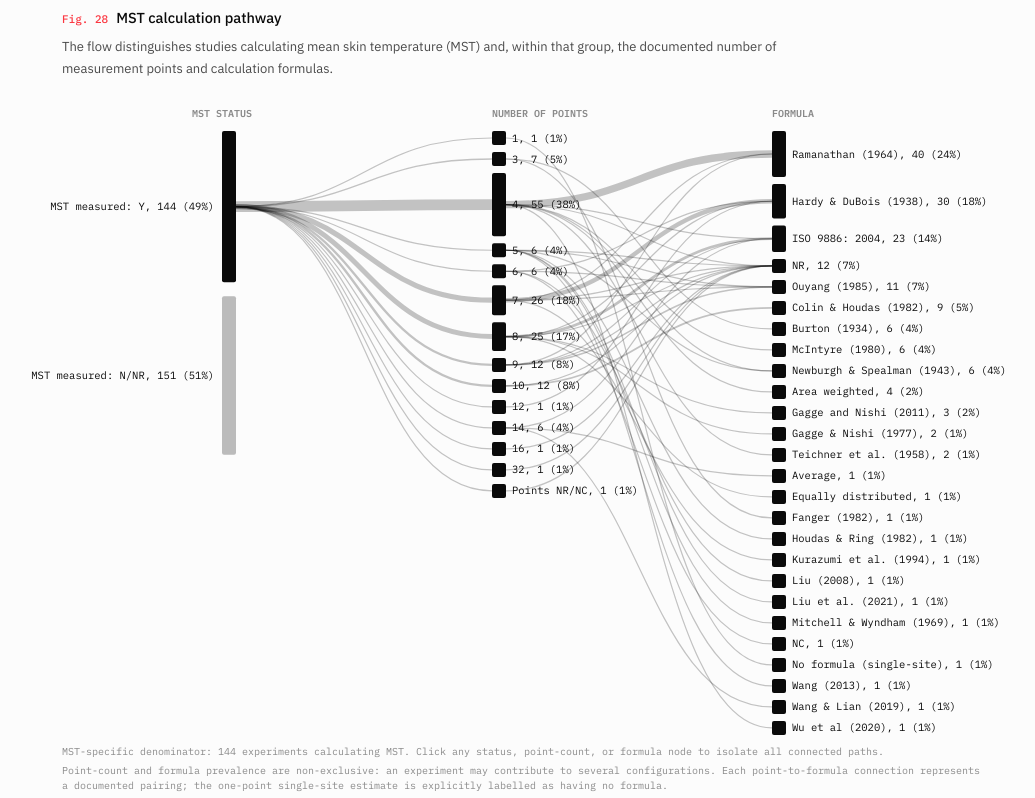
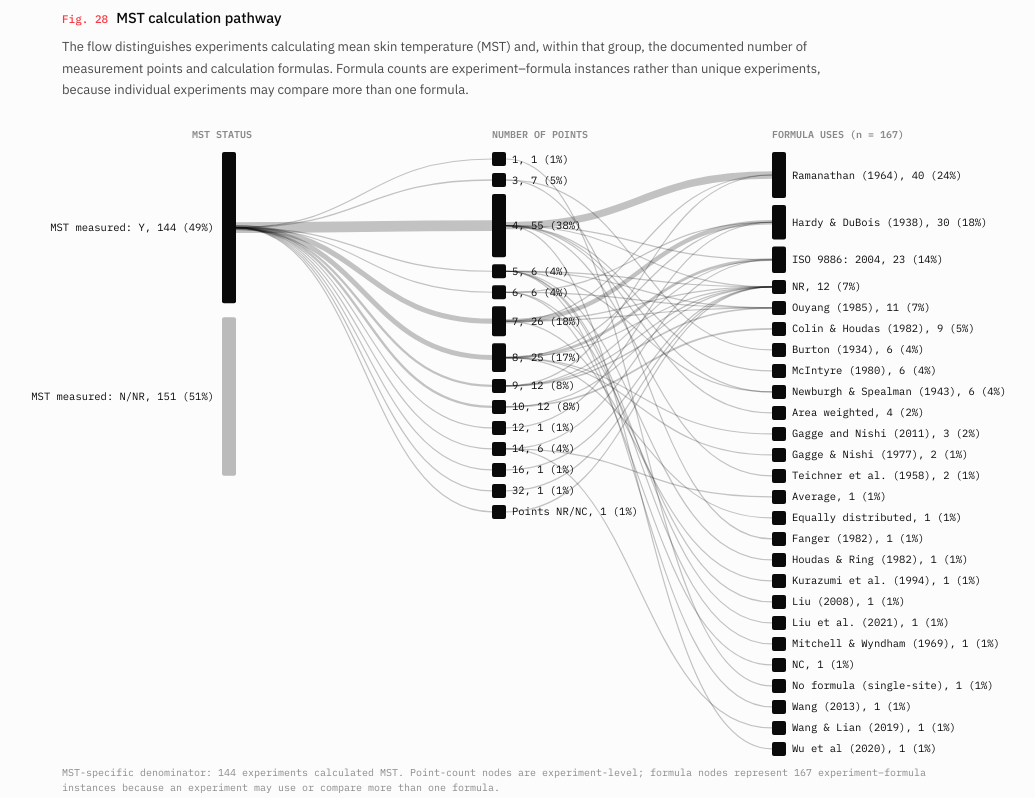
Before and after one commit to bilgekobas/indoor-thermal-physiology-metadata-atlas, a React (Vite) app: page /body in a window 1280 px wide. Shown: the part 9500-10298 px from the top of the page, without its empty margins (234-1269 px from the left). Built offline with nearby package versions, Linux system fonts and the light colour scheme.

Commit message:
Clarify MST formula-instance denominator

```diff
--- a/src/pages/ChapterBody.jsx
+++ b/src/pages/ChapterBody.jsx
@@ -7,6 +7,7 @@ import CooccurrenceMatrix from '../components/CooccurrenceMatrix.jsx'
 import BodySiteMap from '../components/BodySiteMap.jsx'
 import OverallByPeriod, { PeriodHeatmap } from '../components/OverallByPeriod.jsx'
 import { useTooltip, TooltipPortal } from '../components/Tooltip.jsx'
+import { CodeChip } from '../components/CodeChip.jsx'
 
 function SensorEvolutionToggle({ signals, evoData, periods }) {
   const [activeSignal, setActiveSignal] = useState(signals[0] || '')
@@ -481,6 +482,8 @@ function MstSankey({ mst, totalExperiments }) {
   // counted under each, so this can sum to more than yCount (see footnote).
   const formulaTotals = Object.fromEntries(mst.formula_totals.map((r) => [r.formula, r.count]))
   const formulas = Object.entries(formulaTotals).map(([name, total]) => ({ name, total })).sort((a, b) => b.total - a.total)
+  const formulaInstanceTotal = Object.values(formulaTotals).reduce((a, v) => a + v, 0) || 1
+  const formulaNrTotal = formulaTotals.NR || 0
 
   const pointFormulaLinks = mst.point_formula_links.map((r) => ({ point: String(r.pt_label), formula: r.formula, count: r.count }))
 
@@ -543,10 +546,14 @@ function MstSankey({ mst, totalExperiments }) {
     const pct = denom ? (n.total / denom) * 100 : 0
     const displayName = type === 'point' ? pointLabel(n.name) : n.name
     const label = `${displayName}, ${n.total} (${pct.toFixed(0)}%)`
+    const unit = type === 'formula' ? 'formula instances' : 'experiments'
+    const denominatorLabel = type === 'formula'
+      ? `${formulaInstanceTotal} formula instances, including NR`
+      : 'the parent experiment group'
     return (
       <g key={`${type}-${n.name}`} className="cursor-pointer" style={{ opacity: isOn ? 1 : 0.18 }}
         onClick={() => setSelected(selected?.type === type && selected.name === n.name ? null : { type, name: n.name })}
-        onMouseEnter={(e) => showTip(e, `${displayName}: ${n.total} studies${type !== 'status' ? ` (${pct.toFixed(1)}% of parent denominator)` : ''}. Click to isolate connected paths.`)} onMouseMove={moveTip} onMouseLeave={hideTip}>
+        onMouseEnter={(e) => showTip(e, `${displayName}: ${n.total} ${unit}${type !== 'status' ? ` (${pct.toFixed(1)}% of ${denominatorLabel})` : ''}. Click to isolate connected paths.`)} onMouseMove={moveTip} onMouseLeave={hideTip}>
         <rect x={n.x} y={n.y} width={14} height={n.h} rx={2} fill={color} />
         <text x={type === 'status' ? n.x - 8 : n.x + 20} y={n.y + n.h / 2 + 3.5} fontSize={10.5} fill="#0A0A0A" textAnchor={type === 'status' ? 'end' : 'start'}>{label}</text>
       </g>
@@ -559,7 +566,7 @@ function MstSankey({ mst, totalExperiments }) {
       <svg width={980} height={H + 24} className="font-data block overflow-visible">
         <text x={160} y={12} fontSize={10} fill="#8A8A8A" fontWeight="600" textAnchor="middle">MST STATUS</text>
         <text x={430} y={12} fontSize={10} fill="#8A8A8A" fontWeight="600">NUMBER OF POINTS</text>
-        <text x={710} y={12} fontSize={10} fill="#8A8A8A" fontWeight="600">FORMULA</text>
+        <text x={710} y={12} fontSize={10} fill="#8A8A8A" fontWeight="600">FORMULA USES (n = {formulaInstanceTotal})</text>
         {links.map((l, i) => (
           <path key={i} d={pathFor(l)} fill="none" stroke={l.color} strokeWidth={Math.max(1.2, (l.count / maxFlow) * 30)} opacity={connected(l) ? 0.24 : 0.035}
             onMouseEnter={(e) => showTip(e, `${l.kind === 'ypoint' ? 'MST measured Y → ' + pointLabel(l.point) : pointLabel(l.point) + ' points → ' + l.formula}: ${l.count} studies`)} onMouseMove={moveTip} onMouseLeave={hideTip} />
@@ -567,10 +574,10 @@ function MstSankey({ mst, totalExperiments }) {
         {node(yNode, 'status', '#0A0A0A', yCount + nonYCount)}
         {node(nonYNode, 'status', '#BBBBBB', yCount + nonYCount)}
         {mid.map((n) => node(n, 'point', '#0A0A0A', yCount))}
-        {right.map((n) => node(n, 'formula', '#0A0A0A', Object.values(formulaTotals).reduce((a, v) => a + v, 0) || 1))}
+        {right.map((n) => node(n, 'formula', '#0A0A0A', formulaInstanceTotal))}
       </svg>
-      <p className="font-data text-[10px] text-inkfaint mt-2">MST-specific denominator: {yCount} experiments calculating MST. Click any status, point-count, or formula node to isolate all connected paths.</p>
-      <p className="font-data text-[10px] text-inkfaint mt-1">Point-count and formula prevalence are non-exclusive: an experiment may contribute to several configurations. Each point-to-formula connection represents a documented pairing; the one-point single-site estimate is explicitly labelled as having no formula.</p>
+      <p className="font-data text-[10px] text-inkfaint mt-2">MST-specific denominator: {yCount} experiments calculated MST. Point-count nodes are experiment-level; formula nodes represent {formulaInstanceTotal} experiment–formula instances because an experiment may use or compare more than one formula.</p>
+      <p className="font-data text-[10px] text-inkfaint mt-1">Formula percentages use {formulaInstanceTotal} formula instances as their denominator, including {formulaNrTotal} entries coded <CodeChip code="NR" />. Each point-to-formula connection represents a documented pairing; the one-point single-site estimate is explicitly labelled as having no formula.</p>
       <TooltipPortal tip={tip} />
     </div>
   )
@@ -869,7 +876,7 @@ export default function ChapterBody({ data }) {
         title="Mean skin temperature"
         intro={`${mst.n_mst_studies} studies explicitly calculate a weighted mean skin temperature. The calculation rate has declined over the decade even as formula choice has diversified beyond the classic Ramanathan formula.`}
       >
-        <FigureCard figNumber={figNum('mst-calc-pathway')} title="MST calculation pathway" plotWidth={980} commentary="The flow distinguishes studies calculating mean skin temperature (MST) and, within that group, the documented number of measurement points and calculation formulas.">
+        <FigureCard figNumber={figNum('mst-calc-pathway')} title="MST calculation pathway" plotWidth={980} commentary="The flow distinguishes experiments calculating mean skin temperature (MST) and, within that group, the documented number of measurement points and calculation formulas. Formula counts are experiment–formula instances rather than unique experiments, because individual experiments may compare more than one formula.">
           <MstSankey mst={mst} totalExperiments={summary.n_experiments} />
         </FigureCard>
 
```
